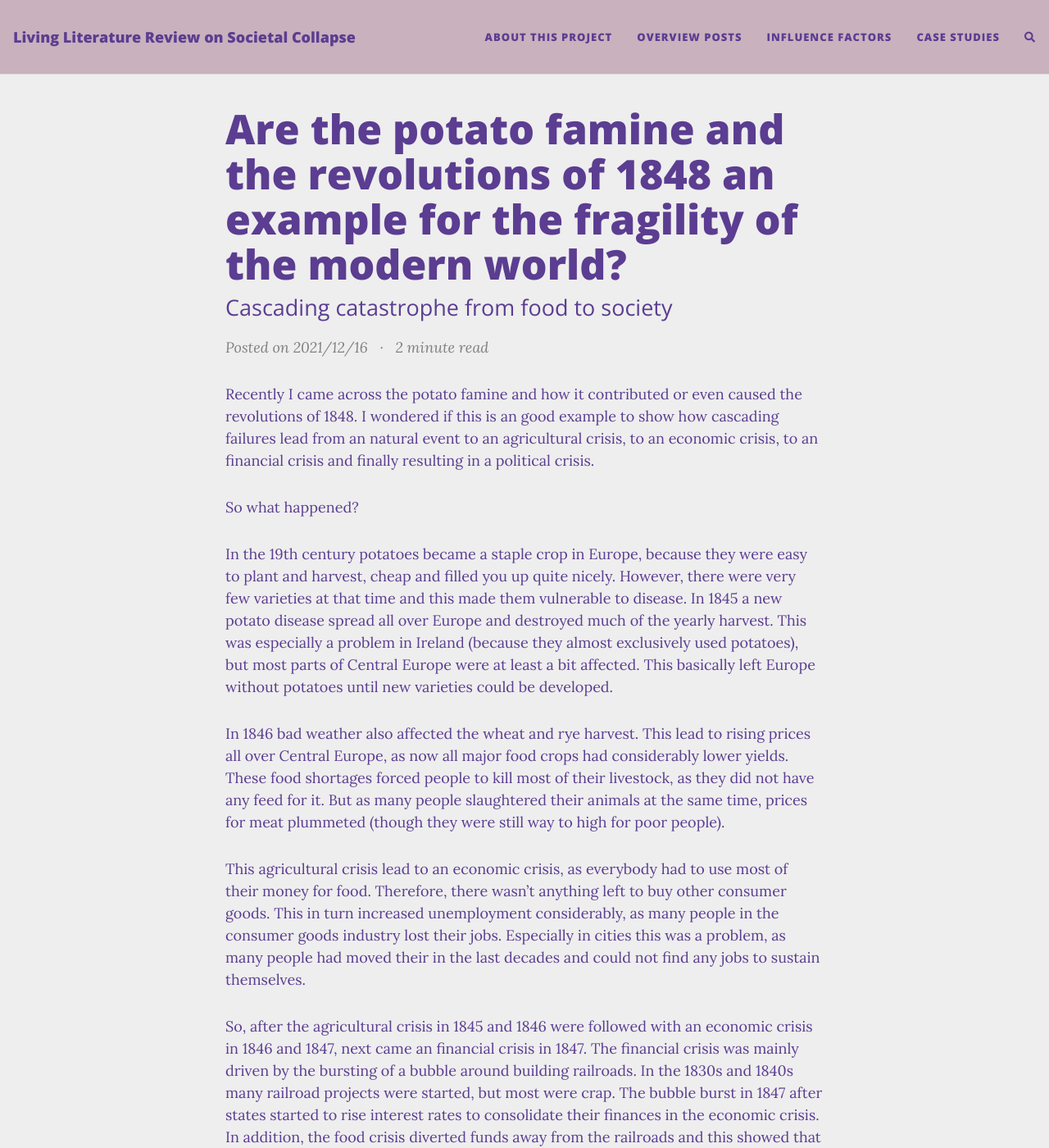
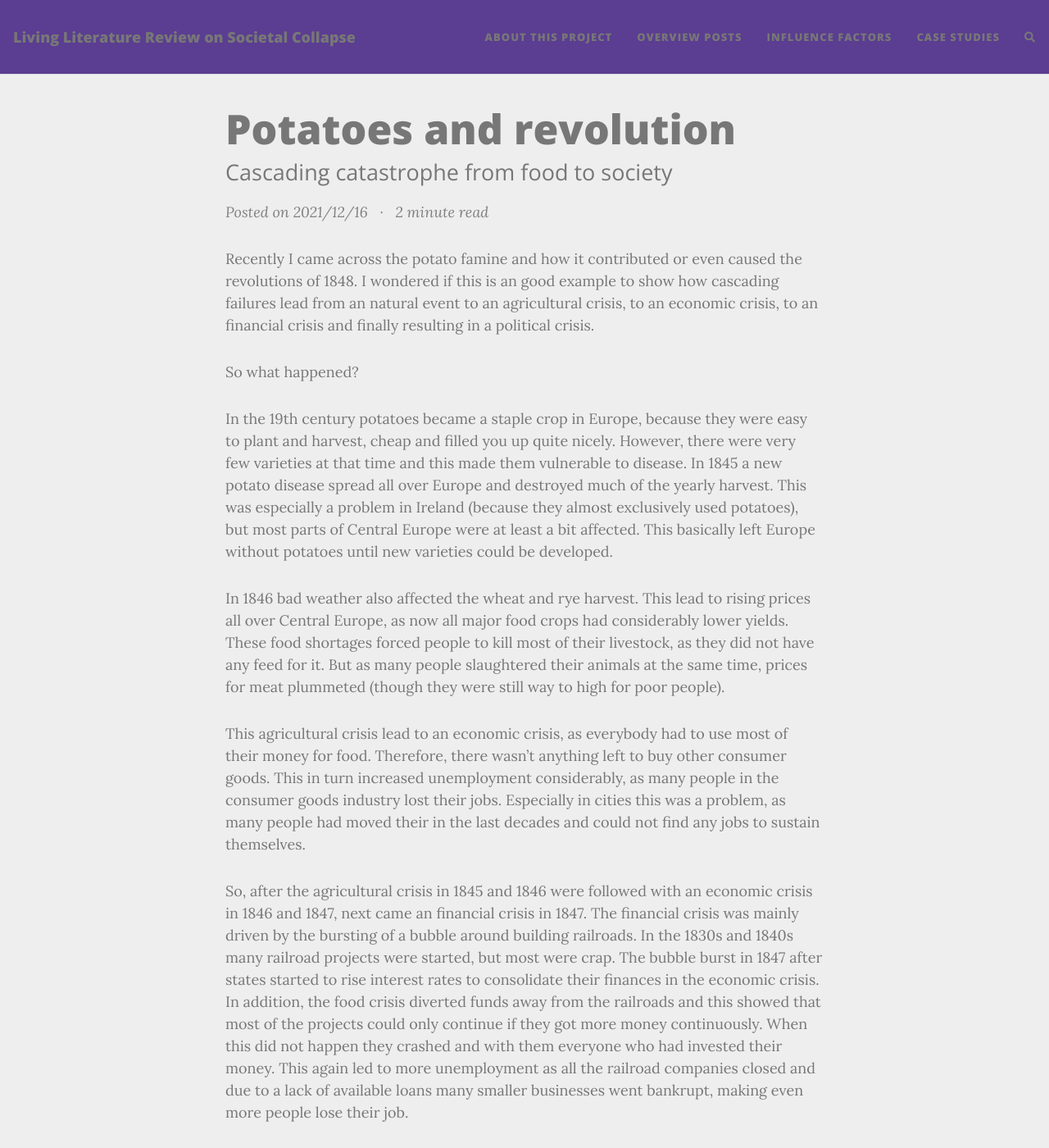
Before and after one commit to florianjehn/Societal_Collapse, a Jekyll site: the page built from _posts/2021-12-16-potato_famine.md, in a window 1280 px wide and 1400 px high. Shown: the whole window at 82% size. Built offline with Jekyll 4.4.1, drawn with Linux system fonts in a browser that asks for light colours; nearby versions of some CDN libraries; comment, search, counter and statistics services are not loaded; some of the changed lines change nothing that is shown.

Commit message:
update colors

```diff
--- a/_config.yml
+++ b/_config.yml
@@ -66,7 +66,7 @@ social-network-links:
 #  yelp: yourname
 #  telegram: yourname
 #  calendly: yourname
-#  mastodon: instance.url/@username
+  mastodon: fediscience.org/@florianjehn
 #  ORCID: your ORCID ID
   google-scholar: citations?user=OoD5gYoAAAAJ&hl
 #  discord: invite/invite_code or users/userid
@@ -101,7 +101,7 @@ feed_show_tags: true
 post_search: true
 
 # The keywords to associate with your website, for SEO purposes
-#keywords: "my,list,of,keywords"
+keywords: "Societal Collapse,Apocalypse,Nuclear Winter,Anthropocene,Collapse,Climate Change,Tipping Points"
 
 # --- Colours / background image --- #
 
@@ -111,12 +111,12 @@ post_search: true
 #747C92 slate gray
 
 
-navbar-col: "#C9B1BD"
-navbar-text-col: "#5b3d91"
+navbar-col: "#5b3d91"
+navbar-text-col: "#777777"
 navbar-border-col: "#DDDDDD"
 page-col: "#EEEEEE"
-text-col: "#5b3d91"
-link-col: "#5b3d91"
+text-col: "#777777"
+link-col: "#404040"
 hover-col: "#404040"
 footer-col: "#C9B1BD"
 footer-text-col: "#777777"
--- a/_posts/2021-12-16-potato_famine.md
+++ b/_posts/2021-12-16-potato_famine.md
@@ -1,6 +1,6 @@
 ---
 layout: post
-title: Are the potato famine and the revolutions of 1848 an example for the fragility of the modern world?
+title: Potatoes and revolution
 subtitle: Cascading catastrophe from food to society
 tags: [History, Collapse, Food Security]
 comments: true
```
